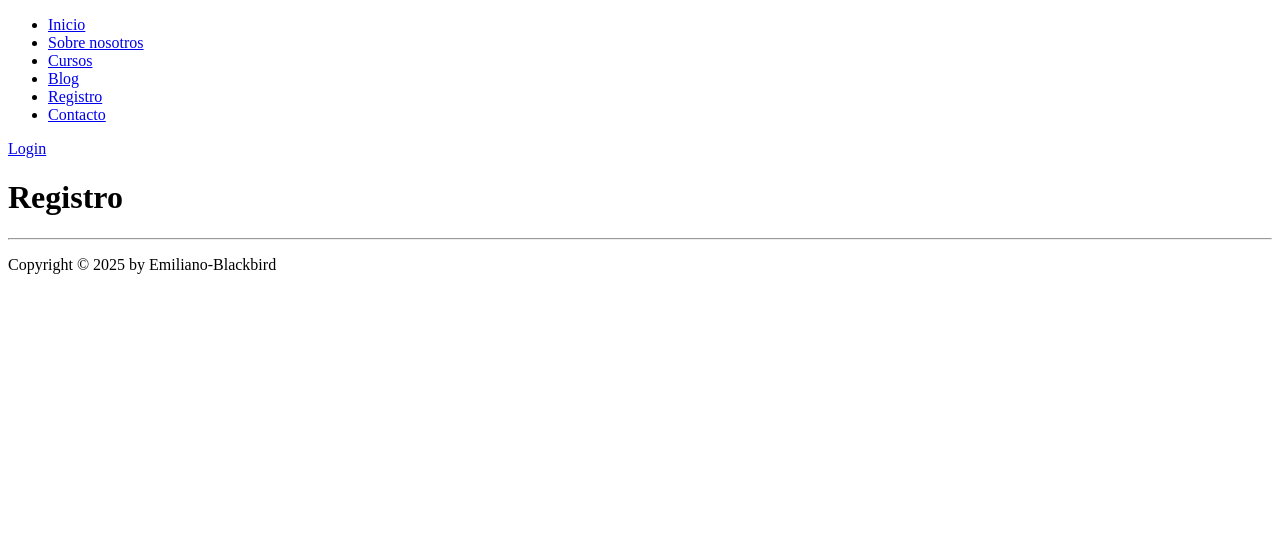
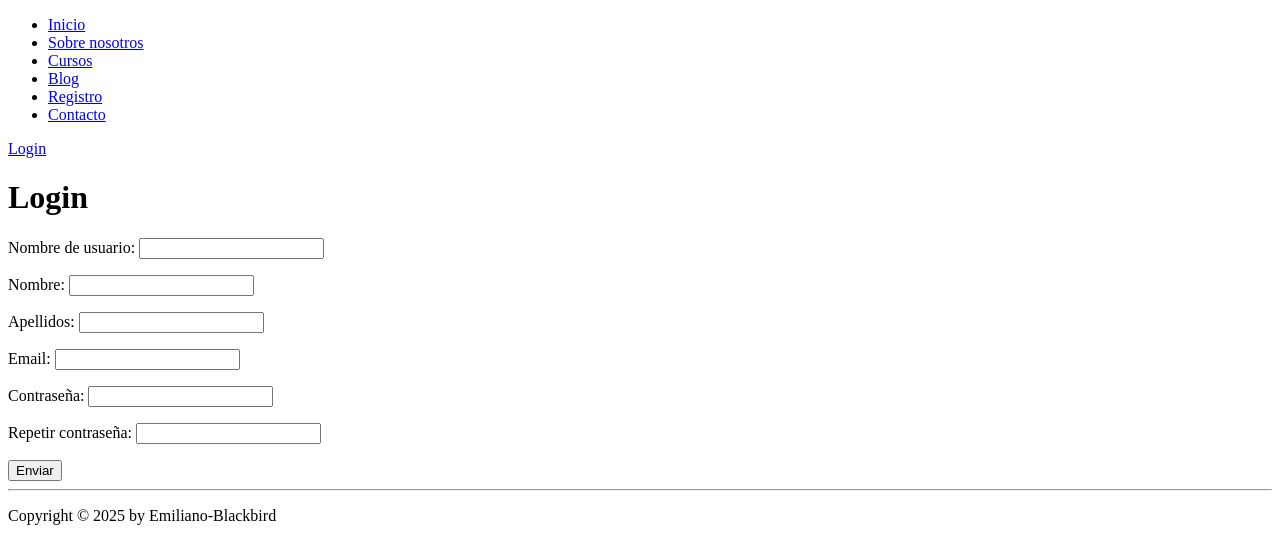
Before and after one commit to Emiliano-Blackbird/Plantilla-Django-Terminada, a Django app: page /registro/ in a window 1280 px wide. Shown: the part 439-980 px from the top of the page. Before the commit the page ends 713 px from the top, so only its background shows below. Run offline with Django 4.2, Linux system fonts and the light colour scheme.

Commit message:
Se agregó registro de usuarios desde el frontend

```diff
--- a/core/forms.py
+++ b/core/forms.py
@@ -1,18 +1,46 @@
 from django import forms
+from django.contrib.auth.password_validation import validate_password
 
 
 class ContactForms(forms.Form):
     nombre = forms.CharField(max_length=50, label="Nombre")
     email = forms.EmailField(label="Email")
-    comentario = forms.CharField(max_length=1000, label="Comentario", widget=forms.Textarea)
+    comentario = forms.CharField(
+        max_length=1000,
+        label="Comentario",
+        widget=forms.Textarea
+    )
 
     def clean_nombre(self):
         nombre = self.cleaned_data.get('nombre')
         if len(nombre) < 5:
-            raise forms.ValidationError("El nombre debe tener al menos 5 caracteres.")
+            raise forms.ValidationError(
+                "El nombre debe tener al menos 5 caracteres."
+            )
         return nombre
 
 
 class LoginForm(forms.Form):
     username = forms.CharField(max_length=140, label="Nombre de usuario")
     password = forms.CharField(widget=forms.PasswordInput, label="Contraseña")
+
+
+class UserRegisterForm(forms.Form):
+    username = forms.CharField(max_length=140, label="Nombre de usuario")
+    first_name = forms.CharField(max_length=140, label="Nombre")
+    last_name = forms.CharField(max_length=140, label="Apellidos")
+    email = forms.EmailField(max_length=140, label="Email")
+
+    password1 = forms.CharField(label="Contraseña", widget=forms.PasswordInput)
+    password2 = forms.CharField(label="Repetir contraseña", widget=forms.PasswordInput)
+
+    def clean_password2(self):
+        password1 = self.cleaned_data.get('password1')
+        password2 = self.cleaned_data.get('password2')
+
+        if password1 != password2 and password1 != '':
+            raise forms.ValidationError("Las contraseñas no coinciden.")
+
+        if password2 != '':
+            validate_password(password2)
+        return password2
--- a/core/views.py
+++ b/core/views.py
@@ -4,12 +4,13 @@ from django.urls import reverse
 
 from courses.models import Course
 from blog.models import Post
-from .forms import ContactForms, LoginForm
+from .forms import ContactForms, LoginForm, UserRegisterForm
 from django.core.mail import send_mail
 from .models import Contact  # En caso de fallo del mail
 from django.contrib.auth import authenticate, login
 from django.shortcuts import redirect
 from django.contrib.auth import logout
+from django.contrib.auth.models import User
 
 
 # Vistas generales de la app
@@ -58,6 +59,40 @@ def login_view(request):
 
 
 def register(request):
+    if request.POST:
+        form = UserRegisterForm(request.POST)
+        if form.is_valid():
+            username = form.cleaned_data['username']
+            first_name = form.cleaned_data['first_name']
+            last_name = form.cleaned_data['last_name']
+            email = form.cleaned_data['email']
+            password1 = form.cleaned_data['password1']
+            password2 = form.cleaned_data['password2']
+
+            user = User.objects.create_user(username, email, password1)
+            if User:
+                user.first_name = first_name
+                user.last_name = last_name
+                user.save()
+
+            context = {
+                'msj': 'Usuario creado correctamente',
+            }
+
+            return render(request, 'core/register.html', context)
+        else:
+            context = {
+                'form': form,
+                'error': True,
+            }
+            return render(request, 'core/register.html', context)
+    else:
+        form = UserRegisterForm()
+        context = {
+            'form': form,
+        }
+        return render(request, 'core/login.html', context)
+
     return render(request, 'core/register.html')
 
 
--- a/firstpage_django/templates/core/register.html
+++ b/firstpage_django/templates/core/register.html
@@ -4,4 +4,16 @@
 
 {% block page_content %}
     <h1>Registro</h1>
+    {% if form %}
+        {% if error_message %}
+            <p style="color: red;">{{ error_message }}</p>
+        {% endif %}
+        <form action="" method="post">
+            {% csrf_token %}  <!-- Obligatorio si hago un formulario via POST -->
+            {{ form.as_p }}
+            <button>Enviar</button>
+        </form>
+    {% else %}
+        <p>{{ msj }}</p>
+    {% endif %}
 {% endblock %}
```
